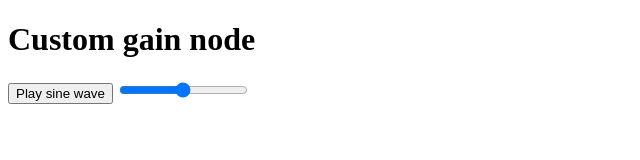
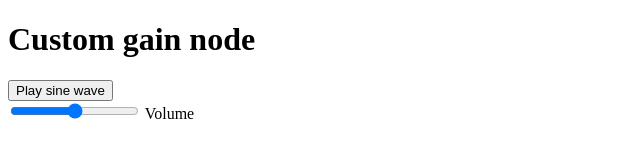
Before and after one commit to thaiMao/hello_audio_worklet, a plain HTML site: page index.html in a window 1280 px wide. Shown: the whole page, without its empty margins (0-640 px from the left). Drawn offline with Linux system fonts and the light colour scheme.

Commit message:
add "label" to gain control

```diff
--- a/index.html
+++ b/index.html
@@ -8,7 +8,10 @@
   <body>
     <h1>Custom gain node</h1>
     <button id="btn">Play sine wave</button>
-    <input type="range" id="gain" min="0" max="1.0" value="0.5" step="0.1" />
+    <div>
+      <input type="range" id="gain" min="0" max="1.0" value="0.5" step="0.1" />
+      <span>Volume</span>
+    </div>
     <script src="index.js"></script>
   </body>
 </html>
```
